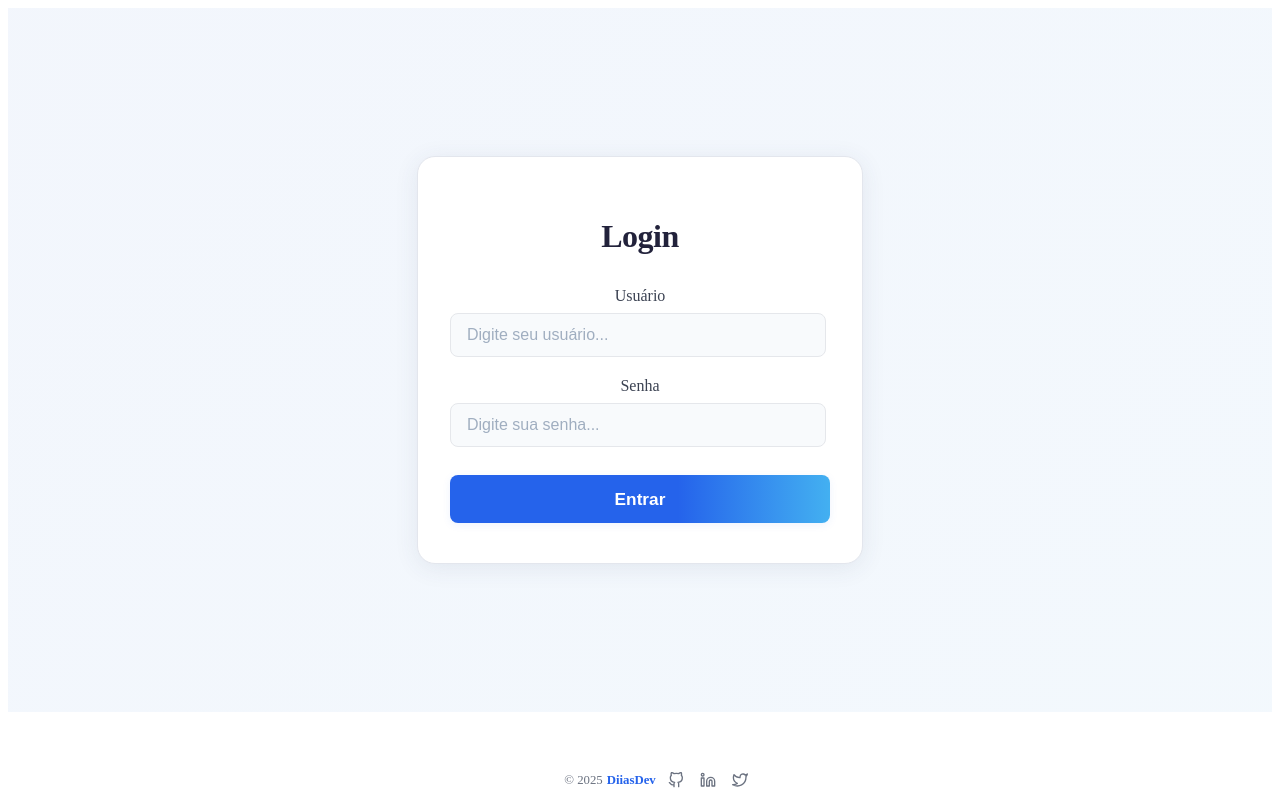
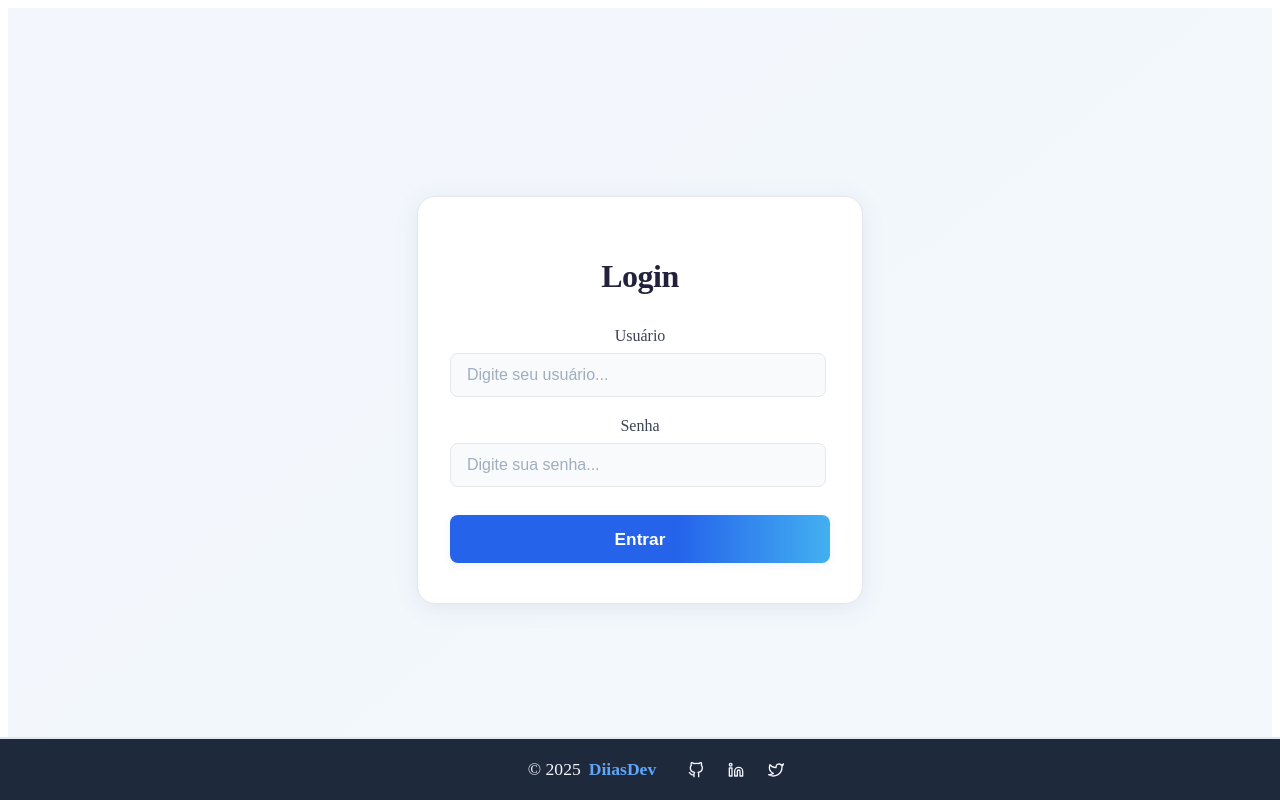
Before and after one commit to DiiasDev/dashboardRotina, a React (Create React App) app: page / in a window 1280 px wide. Built offline with nearby package versions, Linux system fonts and the light colour scheme; the HTML template or start-up script is replaced by a standard one.

Commit message:
Configuração do projeto e estruturação

```diff
--- a/src/Components/Footer/styles.module.css
+++ b/src/Components/Footer/styles.module.css
@@ -1,59 +1,64 @@
 .footer {
-  padding: 0.75rem 1rem;
-  color: #6b7280;
-  font-size: 0.8rem;
+  padding: 1.25rem 1rem;
+  color: #f3f6fd;
+  font-size: 1rem;
   width: 100%;
   position: fixed;
   bottom: 0;
   left: 0;
   text-align: center;
-  background: transparent;
+  background: #1e293b;
   z-index: 20;
   box-shadow: none;
+  border-top: 2px solid #e0e7ef;
 }
 
 .footerContent {
-  max-width: 1200px;
+  max-width: 100%;
   margin: 0 auto;
   display: flex;
   justify-content: center;
   align-items: center;
-  gap: 0.75rem;
+  gap: 2rem;
 }
 
 .copyright {
   display: flex;
   align-items: center;
-  gap: 0.25rem;
+  gap: 0.5rem;
+  font-size: 1.1rem;
 }
 
 .logoText {
-  font-weight: 600;
-  color: #2563eb;
+  font-weight: 700;
+  color: #60a5fa;
+  font-size: 1.1rem;
 }
 
 .socialLinks {
   display: flex;
-  gap: 1rem;
+  gap: 1.5rem;
   align-items: center;
 }
 
 .socialIcon {
   display: flex;
-  color: #6b7280;
+  color: #f3f6fd;
   transition: color 0.2s;
+  font-size: 1.3rem;
 }
 
 .socialIcon:hover {
-  color: #2563eb;
+  color: #60a5fa;
 }
 
 @media (max-width: 640px) {
   .footer {
-    padding: 0.5rem;
+    padding: 0.75rem;
+    font-size: 0.95rem;
   }
   .footerContent {
     flex-direction: column;
-    gap: 0.5rem;
+    gap: 0.75rem;
   }
 }
--- a/src/Pages/LoginPage/styles.module.css
+++ b/src/Pages/LoginPage/styles.module.css
@@ -1,5 +1,5 @@
 .container {
-  height: 80vh;
+  height: 90vh;
   display: flex;
   flex-direction: column;
   justify-content: center;
```
